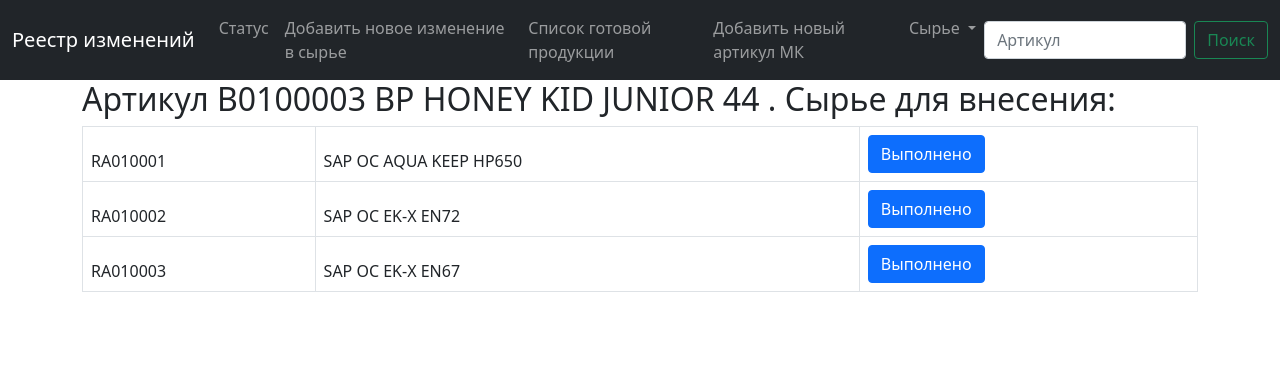
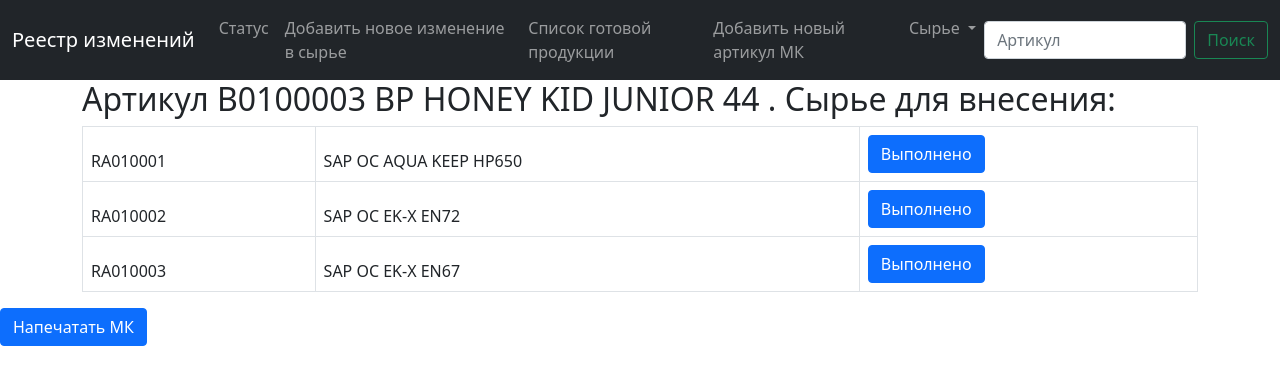
Before and after one commit to anastasiia-ial/djproj, a Django app: page /show_sku/1 in a window 1280 px wide. Shown: the top 385 px of the page. Run offline with Django 3.2, Linux system fonts and the light colour scheme; data comes from the database, SQL or seed files in the repository.

Commit message:
Update show_sku.html

```diff
--- a/main/templates/main/show_sku.html
+++ b/main/templates/main/show_sku.html
@@ -25,7 +25,9 @@
             </thead>
         </table>
         </div>
-
+        <div class="btn-group" role="group" aria-label="Basic example">
+            <a href="#" type="button" class="btn btn-primary" >Напечатать МК</a>
+        </div>
 </body>
 </html>
 {%endblock%}
```
